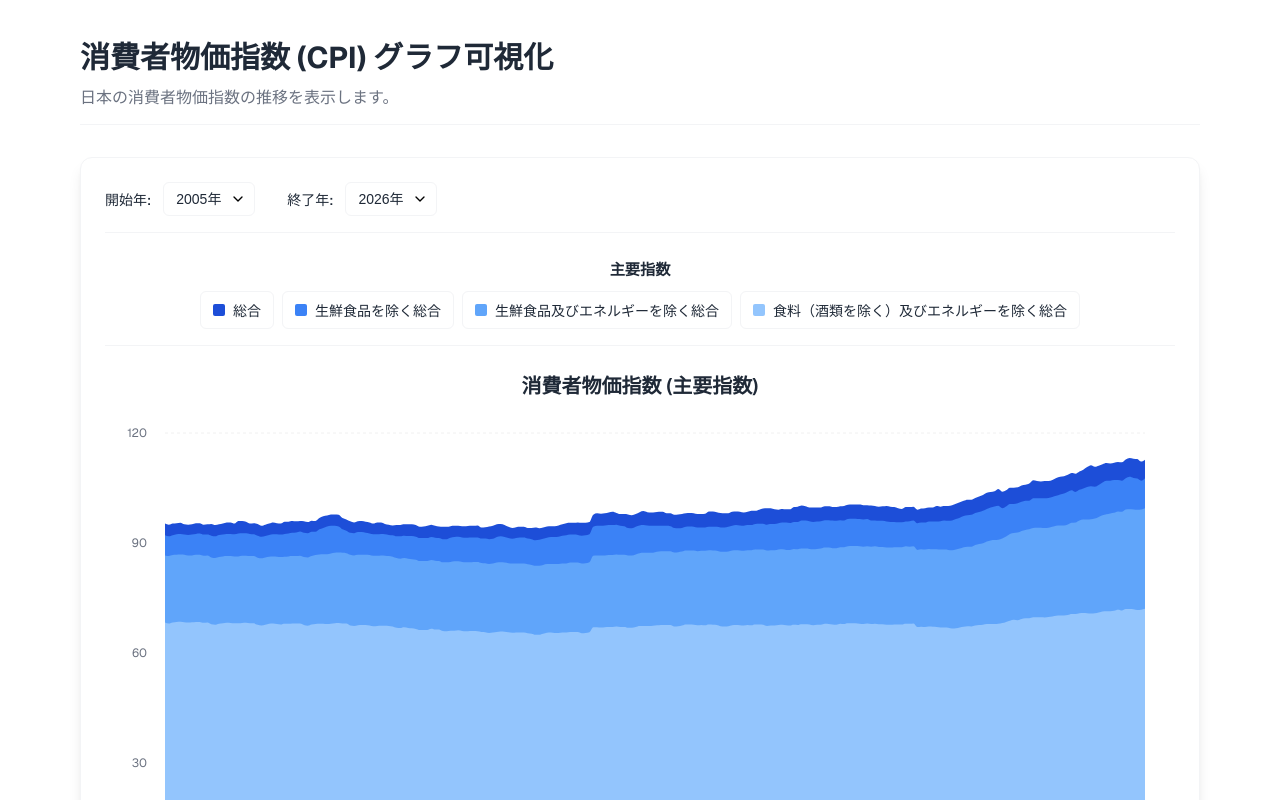
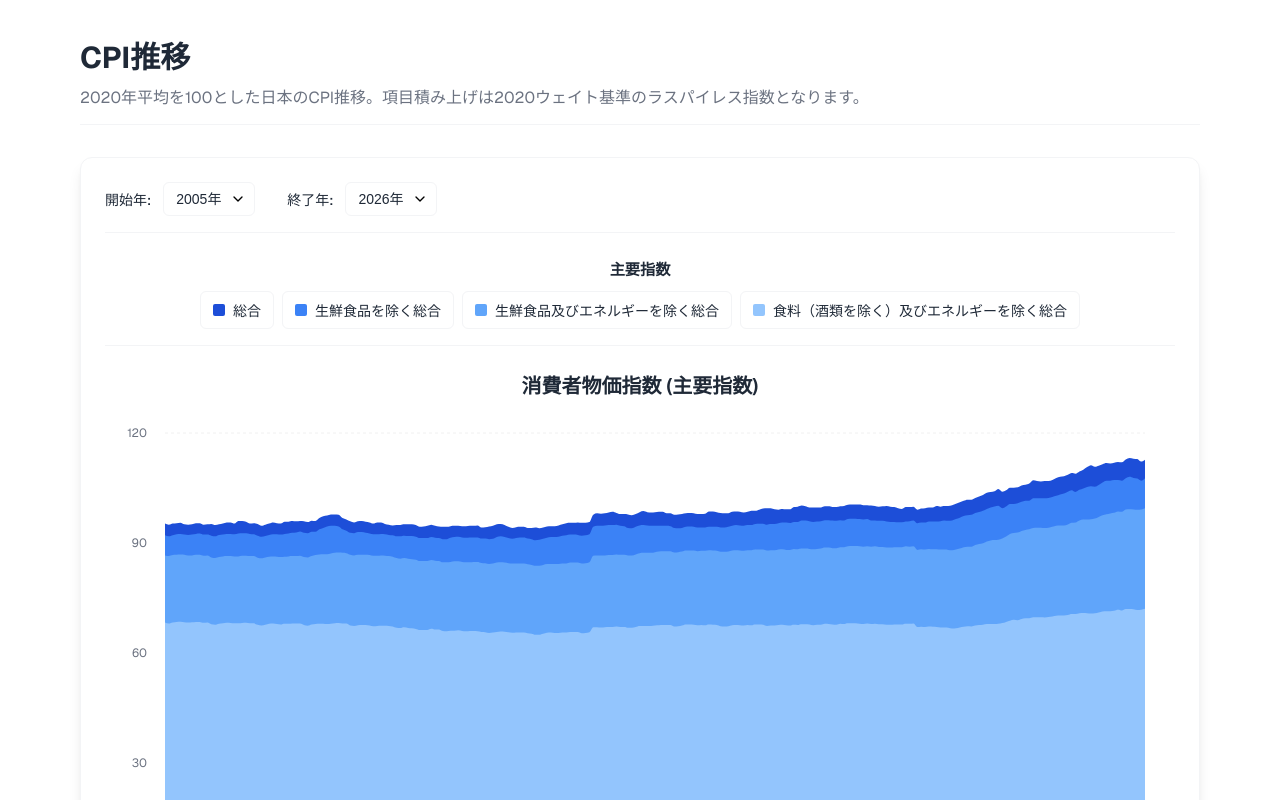
Before and after one commit to ponkansh6/nextjstest, a Next.js app: page / in a window 1280 px wide. Shown: the top 800 px of the page. Built offline with nearby package versions, Linux system fonts and the light colour scheme.

Commit message:
Modify lead sentence

```diff
--- a/src/app/page.tsx
+++ b/src/app/page.tsx
@@ -16,9 +16,9 @@ export default async function Page() {
   return (
     <div className={`container ${styles.pageWrapper}`}>
       <div className={styles.header}>
-        <h1 className={styles.title}>消費者物価指数 (CPI) グラフ可視化</h1>
+        <h1 className={styles.title}>CPI推移</h1>
         <p className={styles.description}>
-          日本の消費者物価指数の推移を表示します。
+          2020年平均を100とした日本のCPI推移。項目積み上げは2020ウェイト基準のラスパイレス指数となります。
         </p>
       </div>
 
```
